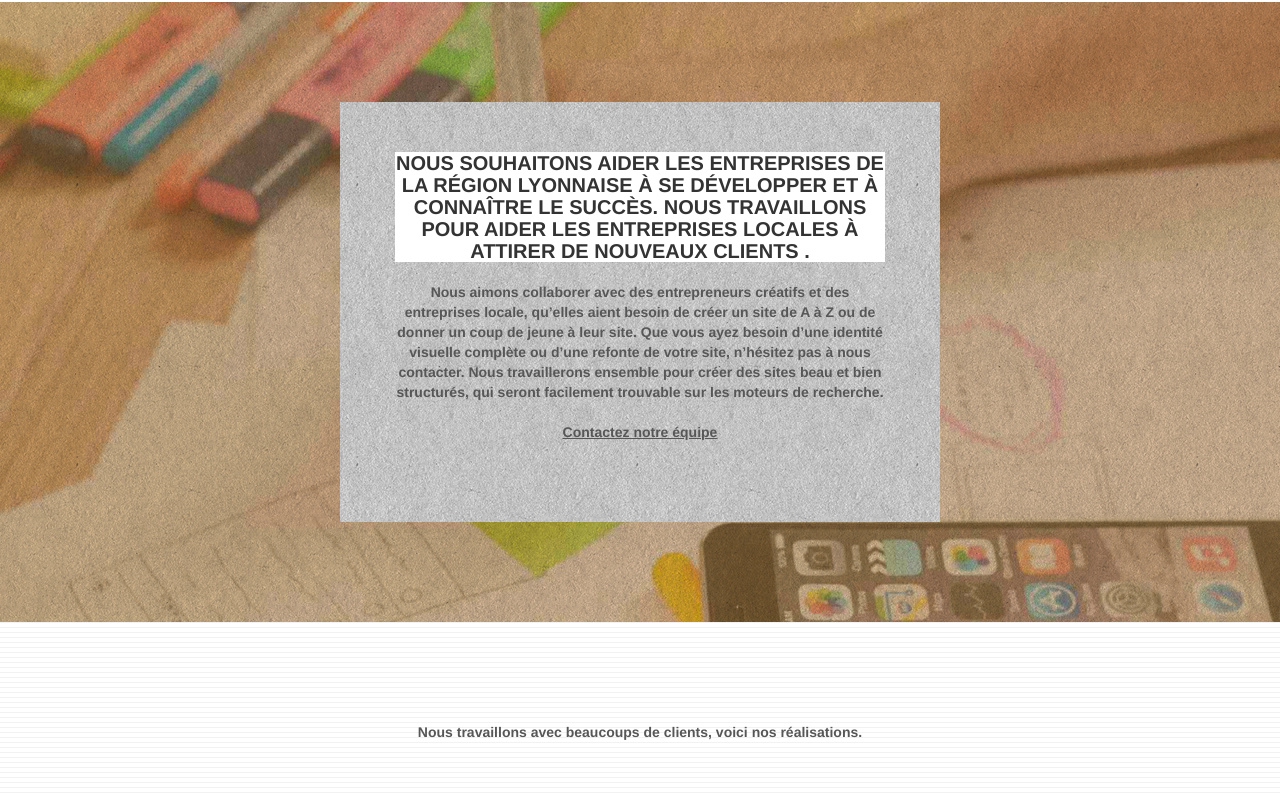
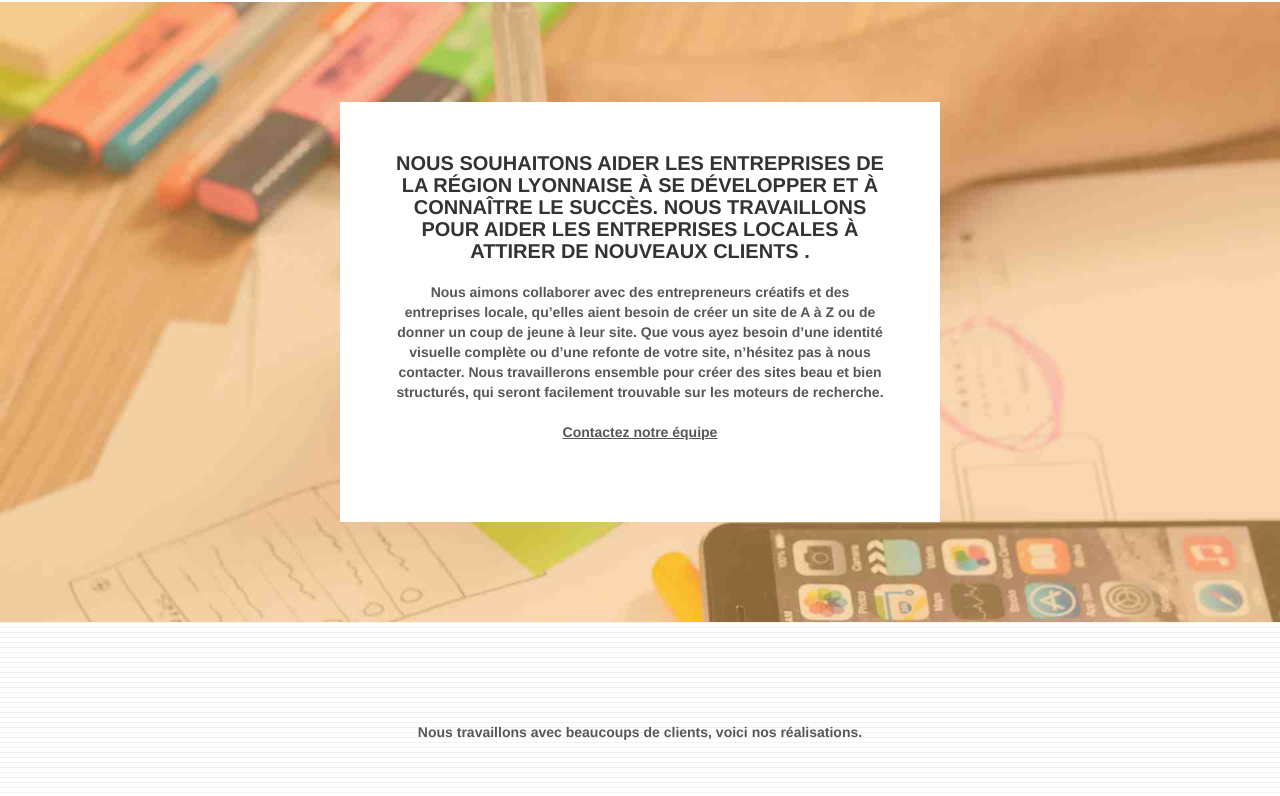
Before and after one commit to LamyaIg/Agencelapanthere, a plain HTML site: page index.html in a window 1280 px wide. Shown: the part 1104-1900 px from the top of the page. Drawn offline with Linux system fonts and the light colour scheme.

Commit message:
modif css

```diff
--- a/style.css
+++ b/style.css
@@ -92,8 +92,8 @@ a:hover {
 }
 
 .texture-paper::before {
-    background: url("img/texture-paper-min.png");
-    background-size: 280px 280px;
+
+    background-size: 260px 260px;
 }
 
 .b-parallax {
@@ -784,7 +784,6 @@ h4 {
 
 .tc-white {
     color: #364577;
-    background-color: #FFF;
     font-size: 20px;
 
 }
```
